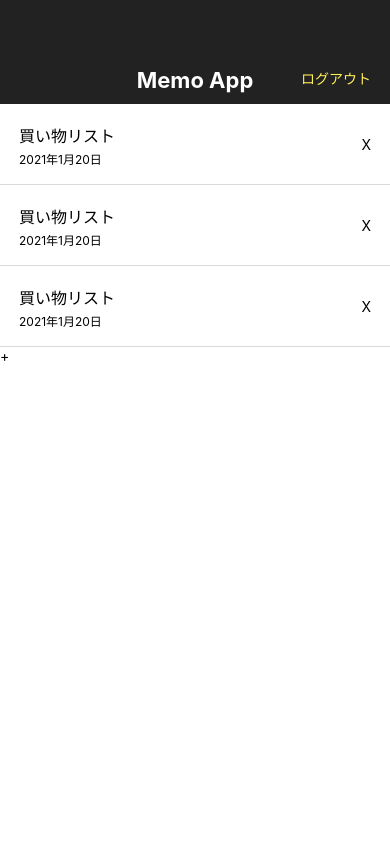
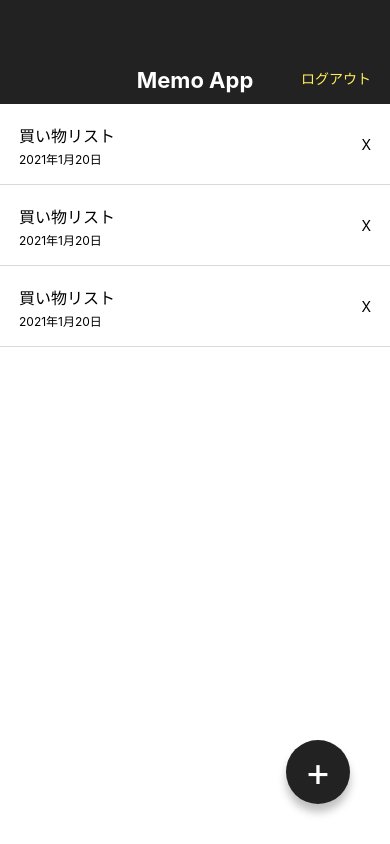
Before and after one commit to yoshimatsu567/MemoApp, a React Native app: screen / in a window 390 px wide. Built offline with nearby package versions, Linux system fonts and the light colour scheme.

Commit message:
Extract Components

```diff
--- a/App.jsx
+++ b/App.jsx
@@ -1,51 +1,16 @@
 import React from 'react';
-import { StyleSheet, Text, View } from 'react-native';
+import { StyleSheet, View } from 'react-native';
+
+import AppBar from './src/Components/AppBar';
+import MemoList from './src/Components/MemoList';
+import CircleButton from './src/Components/CircleButton';
 
 export default function App() {
   return (
     <View style={styles.container}>
-      <View style={styles.appBar}>
-        <View style={styles.appBarInner}>
-          <Text style={styles.appBarTitle}>Memo App</Text>
-          <Text style={styles.appBarRight}>ログアウト</Text>
-        </View>
-      </View>
-
-      <View>
-        <View style={styles.memoListItem}>
-          <View>
-            <Text style={styles.memoListTitle}>買い物リスト</Text>
-            <Text style={styles.memoListItemDate}>2021年1月20日</Text>
-          </View>
-          <View>
-            <Text>X</Text>
-          </View>
-        </View>
-
-        <View style={styles.memoListItem}>
-          <View>
-            <Text style={styles.memoListTitle}>買い物リスト</Text>
-            <Text style={styles.memoListItemDate}>2021年1月20日</Text>
-          </View>
-          <View>
-            <Text>X</Text>
-          </View>
-        </View>
-
-        <View style={styles.memoListItem}>
-          <View>
-            <Text style={styles.memoListTitle}>買い物リスト</Text>
-            <Text style={styles.memoListItemDate}>2021年1月20日</Text>
-          </View>
-          <View>
-            <Text>X</Text>
-          </View>
-        </View>
-      </View>
-
-      <View>
-        <Text>+</Text>
-      </View>
+      <AppBar />
+      <MemoList />
+      <CircleButton>+</CircleButton>
     </View>
   );
 }
@@ -55,44 +20,4 @@ const styles = StyleSheet.create({
     flex: 1,
     backgroundColor: '#ffffff',
   },
-  appBar: {
-    width: '100%',
-    height: 104,
-    backgroundColor: 'rgba(34, 34, 34, 1)',
-    justifyContent: 'flex-end',
-  },
-  appBarInner: {
-    alignItems: 'center',
-  },
-  appBarRight: {
-    position: 'absolute',
-    color: '#FFEE58',
-    right: 19,
-    bottom: 16,
-  },
-  appBarTitle: {
-    marginBottom: 8,
-    lineHeight: 32,
-    fontSize: 22,
-    color: '#ffffff',
-    fontWeight: 'bold',
-  },
-  memoListItem: {
-    backgroundColor: '#ffffff',
-    flexDirection: 'row',
-    justifyContent: 'space-between',
-    paddingVertical: 16,
-    paddingHorizontal: 19,
-    alignItems: 'center',
-    borderBottomWidth: 1,
-    borderColor: 'rgba(0, 0, 0, 0.15)',
-  },
-  memoListTitle: {
-    fontSize: 16,
-    lineHeight: 32,
-  },
-  memoListItemDate: {
-    fontSize: 12,
-    lineHeight: 16,
-  },
 });
--- /dev/null
+++ b/src/Components/AppBar.jsx
@@ -0,0 +1,38 @@
+import React from 'react';
+import { View, Text, StyleSheet } from 'react-native';
+
+export default function AppBar() {
+  return (
+    <View style={styles.appBar}>
+      <View style={styles.appBarInner}>
+        <Text style={styles.appBarTitle}>Memo App</Text>
+        <Text style={styles.appBarRight}>ログアウト</Text>
+      </View>
+    </View>
+  );
+}
+
+const styles = StyleSheet.create({
+  appBar: {
+    width: '100%',
+    height: 104,
+    backgroundColor: 'rgba(34, 34, 34, 1)',
+    justifyContent: 'flex-end',
+  },
+  appBarInner: {
+    alignItems: 'center',
+  },
+  appBarRight: {
+    position: 'absolute',
+    color: '#FFEE58',
+    right: 19,
+    bottom: 16,
+  },
+  appBarTitle: {
+    marginBottom: 8,
+    lineHeight: 32,
+    fontSize: 22,
+    color: '#ffffff',
+    fontWeight: 'bold',
+  },
+});
--- /dev/null
+++ b/src/Components/CircleButton.jsx
@@ -0,0 +1,40 @@
+import React from 'react';
+import { View, Text, StyleSheet } from 'react-native';
+import { string } from 'prop-types';
+
+export default function CircleButton(props) {
+  const { children } = props;
+  return (
+    <View style={styles.circleButton}>
+      <Text style={styles.circleButtonLabel}>{ children }</Text>
+    </View>
+  );
+}
+
+CircleButton.propTypes = {
+  children: string.isRequired,
+};
+
+const styles = StyleSheet.create({
+  circleButton: {
+    backgroundColor: 'rgba(34, 34, 34, 1)',
+    width: 64,
+    height: 64,
+    borderRadius: 32,
+    justifyContent: 'center',
+    alignItems: 'center',
+    position: 'absolute',
+    right: 40,
+    bottom: 40,
+    shadowColor: '#000000',
+    shadowOffset: { width: 0, height: 8 },
+    shadowOpacity: 0.25,
+    shadowRadius: 8,
+    elevation: 8,
+  },
+  circleButtonLabel: {
+    color: '#ffffff',
+    fontSize: 40,
+    lineHeight: 40,
+  },
+});
--- /dev/null
+++ b/src/Components/MemoList.jsx
@@ -0,0 +1,59 @@
+import React from 'react';
+import { View, Text, StyleSheet } from 'react-native';
+
+export default function MemoList() {
+  return (
+    <View>
+      <View style={styles.memoListItem}>
+        <View>
+          <Text style={styles.memoListTitle}>買い物リスト</Text>
+          <Text style={styles.memoListItemDate}>2021年1月20日</Text>
+        </View>
+        <View>
+          <Text>X</Text>
+        </View>
+      </View>
+
+      <View style={styles.memoListItem}>
+        <View>
+          <Text style={styles.memoListTitle}>買い物リスト</Text>
+          <Text style={styles.memoListItemDate}>2021年1月20日</Text>
+        </View>
+        <View>
+          <Text>X</Text>
+        </View>
+      </View>
+
+      <View style={styles.memoListItem}>
+        <View>
+          <Text style={styles.memoListTitle}>買い物リスト</Text>
+          <Text style={styles.memoListItemDate}>2021年1月20日</Text>
+        </View>
+        <View>
+          <Text>X</Text>
+        </View>
+      </View>
+    </View>
+  );
+}
+
+const styles = StyleSheet.create({
+  memoListItem: {
+    backgroundColor: '#ffffff',
+    flexDirection: 'row',
+    justifyContent: 'space-between',
+    paddingVertical: 16,
+    paddingHorizontal: 19,
+    alignItems: 'center',
+    borderBottomWidth: 1,
+    borderColor: 'rgba(0, 0, 0, 0.15)',
+  },
+  memoListTitle: {
+    fontSize: 16,
+    lineHeight: 32,
+  },
+  memoListItemDate: {
+    fontSize: 12,
+    lineHeight: 16,
+  },
+});
```
